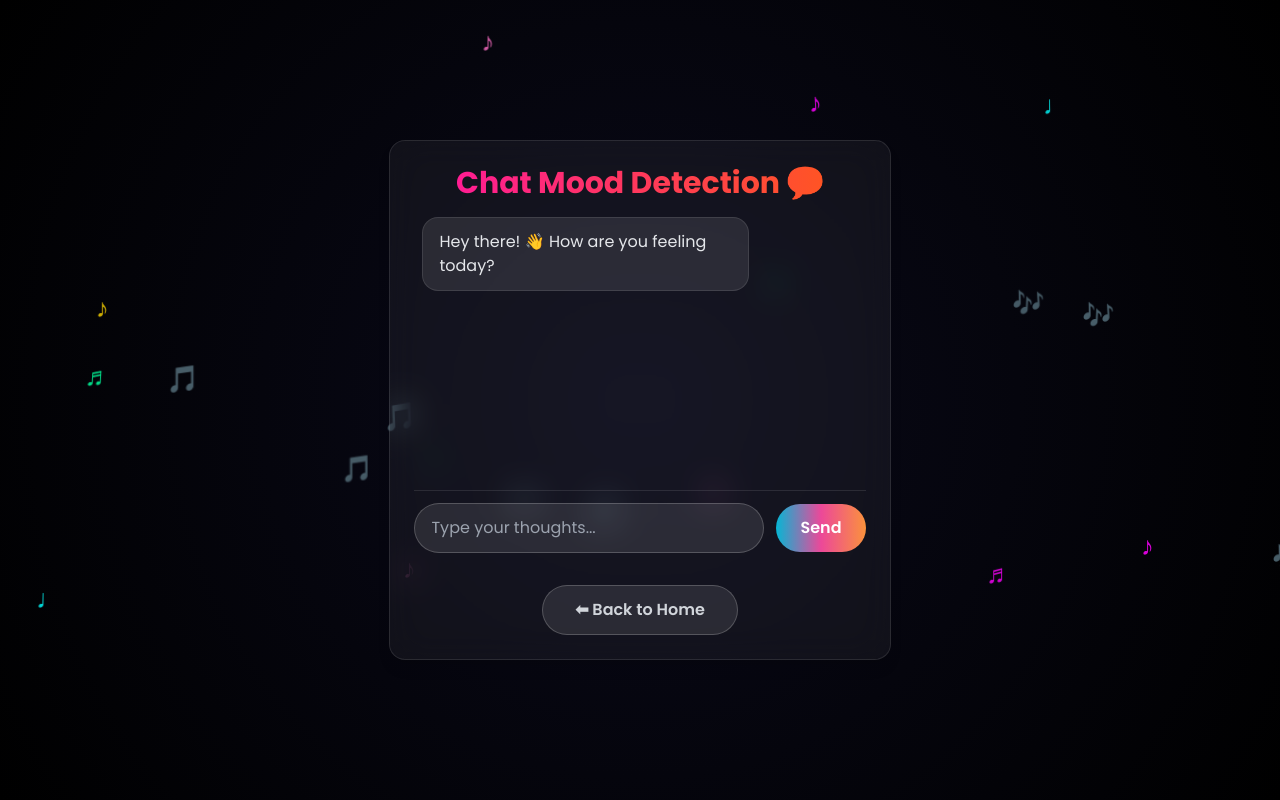
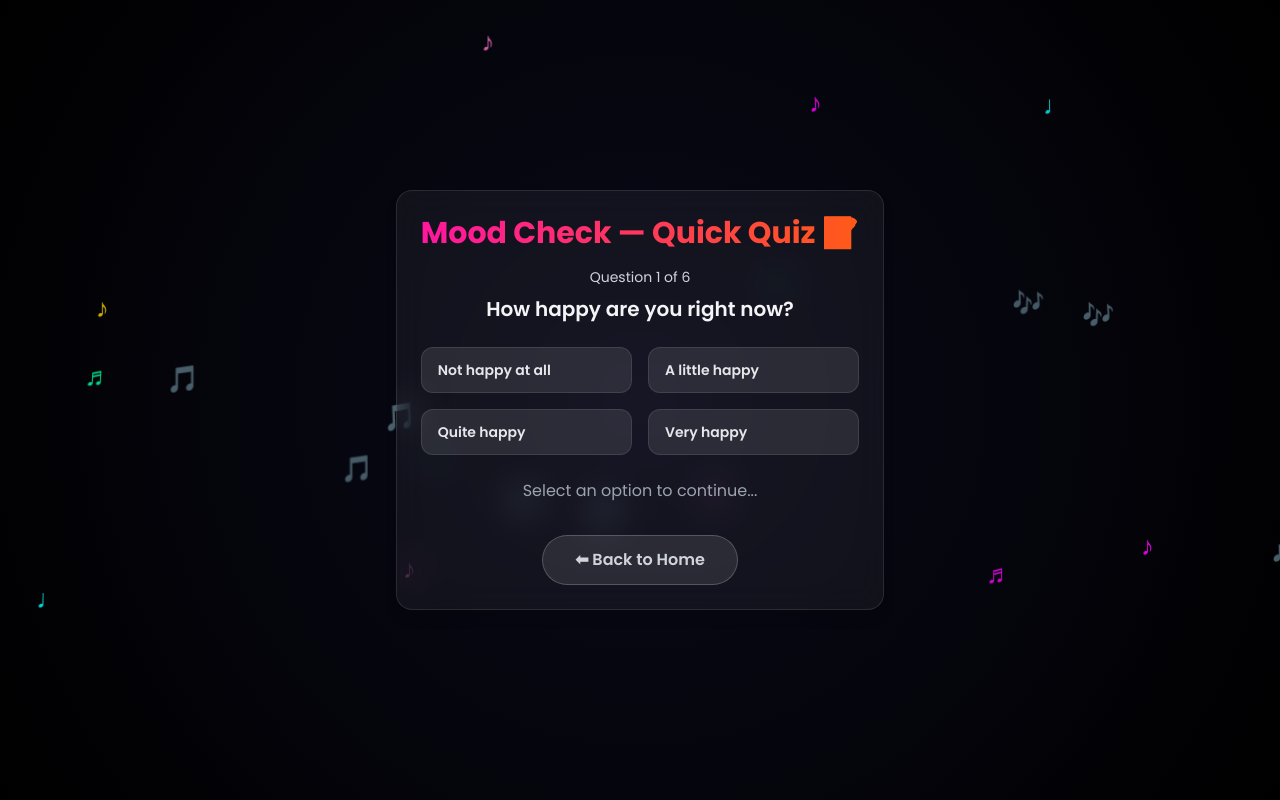
Before and after one commit to Vinayak-Chinchakhandi/Moodify, a React (Create React App) app in the folder frontend/: page /chat-mood in a window 1280 px wide. Built offline with nearby package versions, Linux system fonts and the light colour scheme; no server answers; sample sign-in values are in the browser's storage.

Commit message:
questionaries texhnique implemented

```diff
--- a/frontend/src/pages/ChatMood.jsx
+++ b/frontend/src/pages/ChatMood.jsx
@@ -1,138 +1,130 @@
-import { useState, useEffect, useRef } from "react";
+import { useState } from "react";
 import { Link, useNavigate } from "react-router-dom";
 import PageWrapper from "../components/PageWrapper";
 
 const ChatMood = () => {
-  const [messages, setMessages] = useState([
-    { sender: "ai", text: "Hey there! 👋 How are you feeling today?" },
-  ]);
-  const [input, setInput] = useState("");
+  const navigate = useNavigate();
+
+  // Questions with custom text options (4 options each, values 1-4)
+  const questions = [
+    {
+      q: "How happy are you right now?",
+      options: [
+        "Not happy at all",
+        "A little happy",
+        "Quite happy",
+        "Very happy",
+      ],
+    },
+    {
+      q: "How energetic do you feel?",
+      options: ["Exhausted", "Calm", "Alert", "Energized"],
+    },
+    {
+      q: "How relaxed are you?",
+      options: [
+        "Very tense",
+        "Somewhat tense",
+        "Somewhat relaxed",
+        "Completely relaxed",
+      ],
+    },
+    {
+      q: "How motivated are you today?",
+      options: ["Not motivated", "A bit motivated", "Motivated", "Extremely motivated"],
+    },
+    {
+      q: "How social or outgoing do you feel?",
+      options: ["Withdrawn", "Quiet", "Open", "Outgoing"],
+    },
+    {
+      q: "How much are you enjoying your day?",
+      options: ["Not enjoying", "It's okay", "Pretty good", "Loving it"],
+    },
+  ];
+
+  const [current, setCurrent] = useState(0);
+  const [answers, setAnswers] = useState(Array(questions.length).fill(null));
   const [detectedMood, setDetectedMood] = useState(null);
-  const [showRecommend, setShowRecommend] = useState(false);
-  const navigate = useNavigate();
-  const chatEndRef = useRef(null);
+  const [completed, setCompleted] = useState(false);
 
-  // Scroll to bottom when new message arrives
-  useEffect(() => {
-    chatEndRef.current?.scrollIntoView({ behavior: "smooth" });
-  }, [messages]);
+  const total = questions.length;
 
-  // === Placeholder Mood Detection ===
-  // Later replace this with ML model API call
-  const detectMood = async (text) => {
-    // Example: you could call your ML model API here
-    // const response = await fetch("/api/detect-mood", { method: "POST", body: JSON.stringify({ text }) });
-    // const data = await response.json();
-    // return data.mood;
+  const onSelect = (index, value) => {
+    const newAnswers = [...answers];
+    newAnswers[index] = value;
+    setAnswers(newAnswers);
 
-    const lower = text.toLowerCase();
-    if (lower.includes("happy") || lower.includes("good")) return "Happy";
-    if (lower.includes("sad") || lower.includes("down")) return "Sad";
-    if (lower.includes("angry") || lower.includes("mad")) return "Angry";
-    if (lower.includes("tired") || lower.includes("sleepy")) return "Calm";
-    return "Neutral";
+    if (index < total - 1) {
+      setTimeout(() => setCurrent(index + 1), 150); // small delay for UX
+    } else {
+      setCompleted(true);
+    }
   };
 
-  const handleSend = async (e) => {
-    e.preventDefault();
-    if (!input.trim()) return;
+  const detect = () => {
+    const sum = answers.reduce((acc, v) => acc + (v || 0), 0);
+    const avg = sum / answers.length;
 
-    const userMessage = { sender: "user", text: input };
-    setMessages((prev) => [...prev, userMessage]);
-    setInput("");
+    // Simple mapping from average to mood
+    let mood = "Neutral";
+    if (avg >= 3.2) mood = "Energetic";
+    else if (avg >= 2.6) mood = "Happy";
+    else if (avg >= 1.9) mood = "Calm";
+    else if (avg >= 1.2) mood = "Sad";
 
-    // Detect mood (replace with ML API later)
-    const mood = await detectMood(input);
     setDetectedMood(mood);
-
-    const aiResponse = {
-      sender: "ai",
-      text: `I sense you're feeling ${
-        mood === "Neutral" ? "🤔 Neutral" : `🎭 ${mood}`
-      }. Based on this, I can recommend songs that match your vibe! 🎶`,
   };
 
-    setMessages((prev) => [...prev, aiResponse]);
-    setShowRecommend(true);
+  const retake = () => {
+    setAnswers(Array(questions.length).fill(null));
+    setCurrent(0);
+    setDetectedMood(null);
+    setCompleted(false);
   };
 
-  const handleRecommend = () => {
-    if (detectedMood) {
-      navigate("/recommendations", {
-        state: {
-          source: "chat",
-          mood: detectedMood,
-        },
-      });
-    }
+  const goToRecommendations = () => {
+    const moodToSend = detectedMood || "Neutral";
+    navigate("/recommendations", { state: { source: "chat", mood: moodToSend } });
   };
 
   return (
     <PageWrapper>
       <div className="flex flex-col items-center justify-center min-h-screen px-4 py-8">
-        {/* 💬 Chat Box */}
-        <div className="w-full max-w-2xl glass-card p-8 flex flex-col justify-between min-h-[520px] backdrop-blur-2xl border border-white/10 rounded-2xl">
-          <h2 className="text-3xl font-extrabold mb-4 gradient-text text-center">
-            Chat Mood Detection 💬
-          </h2>
+        <div className="w-full max-w-2xl glass-card p-8 flex flex-col justify-between min-h-[420px] backdrop-blur-2xl border border-white/10 rounded-2xl">
+          <h2 className="text-3xl font-extrabold mb-4 gradient-text text-center">Mood Check — Quick Quiz 📝</h2>
 
-          {/* 🗨️ Chat Window */}
-          <div className="flex-1 overflow-y-auto space-y-4 mb-4 px-2 scrollbar-thin scrollbar-thumb-cyan-400/50 scrollbar-track-transparent">
-            {messages.map((msg, index) => (
-              <div
-                key={index}
-                className={`flex ${
-                  msg.sender === "user" ? "justify-end" : "justify-start"
-                }`}
-              >
-                <div
-                  className={`max-w-[75%] px-4 py-3 rounded-2xl text-sm md:text-base ${
-                    msg.sender === "user"
-                      ? "bg-gradient-to-r from-cyan-500 to-pink-500 text-white"
-                      : "bg-white/10 text-gray-200 border border-white/10"
-                  }`}
-                >
-                  {msg.text}
-                </div>
-              </div>
-            ))}
-            <div ref={chatEndRef} />
+          {!detectedMood ? (
+            <div className="flex-1 flex flex-col justify-center">
+              <div className="mb-6">
+                <p className="text-gray-300 text-sm text-center">Question {current + 1} of {total}</p>
+                <p className="text-lg md:text-xl text-gray-100 font-semibold text-center mt-2">{questions[current].q}</p>
               </div>
 
-          {/* ✏️ Input Box */}
-          <form
-            onSubmit={handleSend}
-            className="flex items-center gap-3 mt-2 border-t border-white/10 pt-3"
+              <div className="grid grid-cols-1 sm:grid-cols-2 gap-4">
+                {questions[current].options.map((label, i) => (
+                  <button
+                    key={i}
+                    onClick={() => onSelect(current, i + 1)}
+                    className={`px-4 py-3 rounded-xl text-left text-sm font-semibold transition-all border border-white/10
+                      bg-white/10 text-gray-200 hover:bg-white/20 focus:outline-none`}
                   >
-            <input
-              type="text"
-              value={input}
-              onChange={(e) => setInput(e.target.value)}
-              placeholder="Type your thoughts..."
-              className="flex-1 px-4 py-3 bg-white/10 border border-white/20 rounded-full text-white placeholder-gray-400 focus:outline-none focus:ring-2 focus:ring-cyan-400"
-            />
-            <button
-              type="submit"
-              className="px-6 py-3 rounded-full font-semibold bg-gradient-to-r from-cyan-500 via-pink-500 to-orange-400 hover:scale-105 transition-transform"
-            >
-              Send
+                    {label}
                   </button>
-          </form>
+                ))}
+              </div>
 
-          {/* 🌈 Recommend Button (after mood detection) */}
-          {showRecommend && (
-            <div className="flex justify-center mt-6 animate-fadeIn">
-              <button
-                onClick={handleRecommend}
-                className="px-8 py-3 rounded-full font-semibold bg-gradient-to-r from-cyan-500 via-pink-500 to-orange-400 text-white hover:scale-105 transition-transform shadow-[0_0_25px_rgba(255,0,255,0.3),0_0_45px_rgba(0,255,255,0.3)]"
-              >
-                Yes, recommend songs 🎶
+              <div className="mt-6 text-center">
+                {completed ? (
+                  <button onClick={detect} className="px-8 py-3 rounded-full font-semibold bg-gradient-to-r from-cyan-500 via-pink-500 to-orange-400 hover:scale-105 transition-transform">
+                    Detect Mood
                   </button>
+                ) : (
+                  <p className="text-gray-400">Select an option to continue...</p>
+                )}
               </div>
-          )}
 
-          {/* 🔙 Back Button */}
-          <div className="flex justify-center mt-8 animate-fadeIn">
+              <div className="mt-8 flex justify-center">
                 <Link
                   to="/home"
                   className="px-8 py-3 rounded-full font-semibold bg-white/10 border border-white/20 hover:bg-white/20 text-gray-300 hover:text-cyan-400 transition-all"
@@ -141,6 +133,21 @@ const ChatMood = () => {
                 </Link>
               </div>
             </div>
+          ) : (
+            <div className="flex-1 flex flex-col items-center justify-center space-y-6">
+              <p className="text-cyan-300 text-lg">Detected Mood</p>
+              <h3 className="text-4xl font-extrabold gradient-text">{detectedMood}</h3>
+
+              <div className="flex gap-4">
+                <button onClick={retake} className="px-6 py-3 rounded-full bg-white/10 border border-white/20 hover:bg-white/20">Retake Test</button>
+                <button onClick={goToRecommendations} className="px-6 py-3 rounded-full bg-gradient-to-r from-cyan-500 via-pink-500 to-orange-400 text-white">Find Songs</button>
+              </div>
+
+              <Link to="/home" className="px-8 py-3 rounded-full font-semibold bg-white/10 border border-white/20 hover:bg-white/20 text-gray-300 hover:text-cyan-400 transition-all">⬅ Back to Home</Link>
+            </div>
+          )}
+
+        </div>
       </div>
     </PageWrapper>
   );
```
Lines whose indentation alone changed are shown as unchanged.
